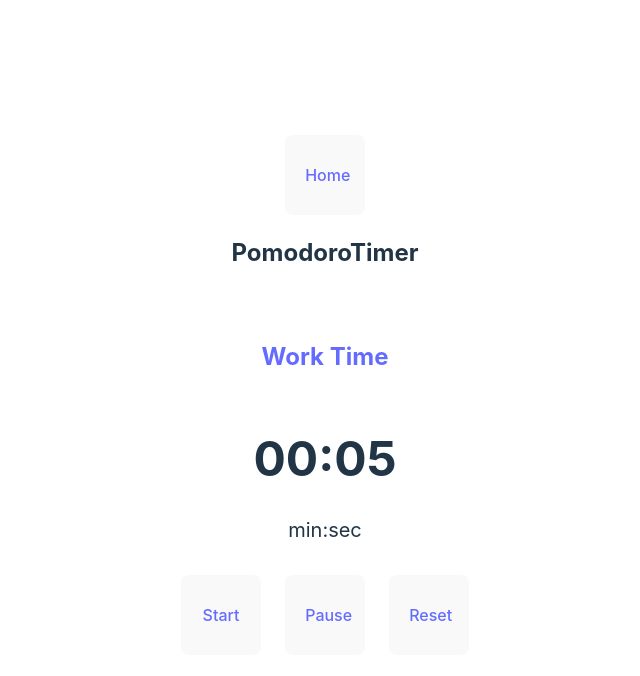
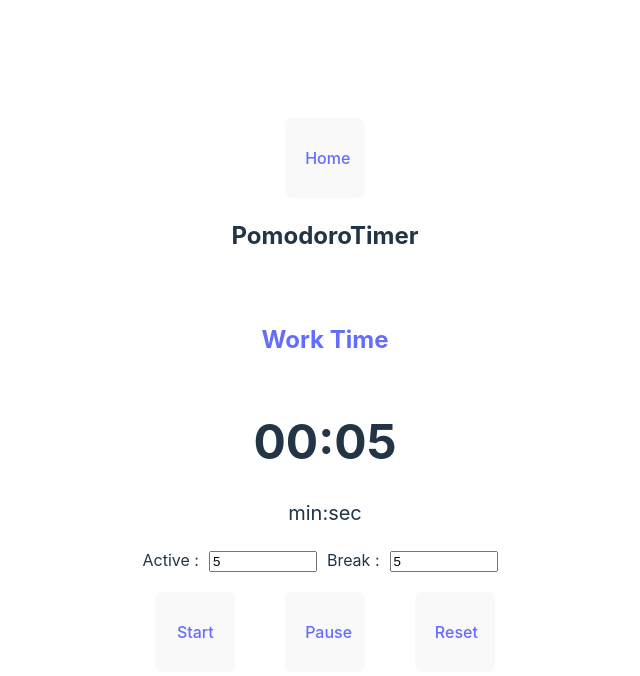
Before and after one commit to NazarPentsarskyi/React-simple-apps, a React (Vite) app: page /pomodorotimer in a window 1280 px wide. Shown: the top 676 px of the page, without its empty margins (315-955 px from the left). Built offline with nearby package versions, Linux system fonts and the light colour scheme.

Commit message:
input in pomodoro timer

```diff
--- a/src/App.css
+++ b/src/App.css
@@ -119,6 +119,17 @@ p{
   /* color: var(--main-color); */
 }
 
+.formTimer {
+  display: flex;
+  justify-content: space-between;
+  margin: 10px;
+}
+
+input {
+  margin-left: 10px;
+  margin-right: 10px;
+}
+
 .error {
   display: grid;
   width: 1020px;
--- a/src/components/PomodoroTimer.jsx
+++ b/src/components/PomodoroTimer.jsx
@@ -23,22 +23,27 @@ const PomodoroTimer = () => {
     setBreakTime(5);
   };
 
-  // const handlerActiveTime = (event) => {
-  //   setActiveTime(parseInt(event.target.value));
-  // };
+  const handlerActiveTime = (event) => {
+    setActiveTime(parseInt(event.target.value));
+  };
 
-  // const handlerDelayTime = (event) => {
-  //   setBreakTime(parseInt(event.target.value));
-  // };
+  const handlerBreakTime = (event) => {
+    setBreakTime(parseInt(event.target.value));
+  };
 
-// const handleKeyDown = (event) => {
-//   if (event.key === 'Enter') {
-//     event.preventDefault();
-//     setIsRunning(true);
-//     // setIsRunningDel(true);
-//   }
-// };
+const handleKeyDownActive = (event) => {
+  if (event.key === 'Enter') {
+    event.preventDefault();
+    setIsRunning(true);
+  }
+};
 
+const handleKeyDownBreak = (event) => {
+  if (event.key === 'Enter') {
+    event.preventDefault();
+    setIsBreak(true);
+  }
+};
   useEffect(() => {
     let intervalId;
 
@@ -68,10 +73,11 @@ const PomodoroTimer = () => {
       <button><Link to="/"> Home </Link></button>
       <h2>PomodoroTimer</h2>
       <br />
-          <h3 className={isBreak ? 'breakTime' : 'actionTime'}>{isBreak ? "Break Time" : "Work Time"}</h3>
-          <h3 className="lookTime">{formatTime(activeTime)}</h3><p>min:sec</p>
-      {/* <form>
-        <label htmlFor="active">Active time (minutes):
+      <h3 className={isBreak ? 'breakTime' : 'actionTime'}>{isBreak ? "Break Time" : "Work Time"}</h3>
+      <h3 className="lookTime">{formatTime(activeTime)}</h3><p>min:sec</p>
+
+      <form className="formTimer">
+        <label htmlFor="active">Active :
           <input
             type="number"
             id="active"
@@ -79,21 +85,22 @@ const PomodoroTimer = () => {
             value = {activeTime}
             onChange={handlerActiveTime}
             placeholder="active time"
-            // onKeyDown={handleKeyDown}
+            onKeyDown={handleKeyDownActive}
           />
         </label>
-        <label htmlFor="delay">Delay time (minutes):
+        <label htmlFor="break">Break :
           <input
             type="number"
-            id="delay"
-            name="delay"
+            id="break"
+            name="break"
             value = {breakTime}
-            onChange={handlerDelayTime}
-            placeholder="delay time"
-            // onKeyDown={handleKeyDown}
+            onChange={handlerBreakTime}
+            placeholder="break time"
+            onKeyDown={handleKeyDownBreak}
           />
         </label>
-      </form> */}
+      </form>
+
       <div className="board">
         <button onClick={handleStart}>Start</button>
         <button onClick={handlePause}>Pause</button>
```
